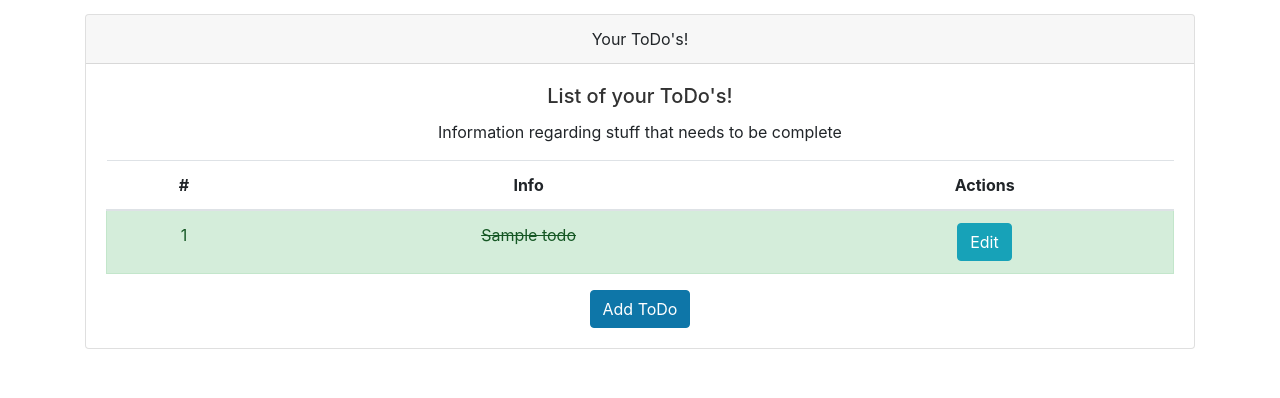
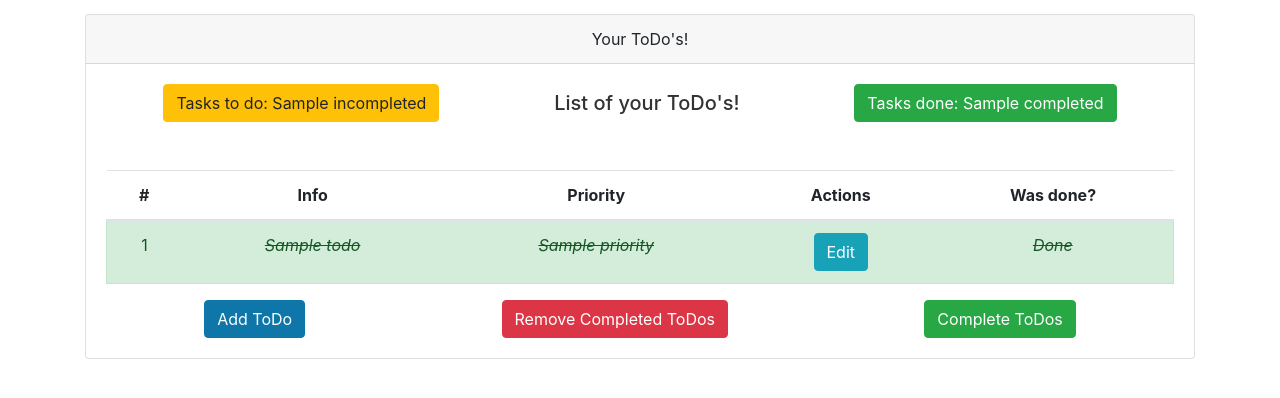
Before and after one commit to fabiopalacio/ToDoAppFastApi, a FastAPI app: template templates/todo.html in a window 1280 px wide. Shown: the part 56-454 px from the top of the page. Run offline with FastAPI, Linux system fonts and the light colour scheme; the template is opened without the code that fills it: most values are stand-ins (such as "Sample title", 1, 10 or a date in 2020); parts of the project's set-up code (start-up, migrations or seed data) failed here and were passed over; some libraries are stand-ins or nearby versions.

Commit message:
Html and css adjustments

```diff
--- a/static/css/base.css
+++ b/static/css/base.css
@@ -1,22 +1,57 @@
-
 body {
-  background: #fafafa;
-  color: #33333a;
-  padding-top: 70px;
+    background: #fafafa;
+    color: #33333a;
+    padding-top: 70px;
 }
 
-h1, h2, h3, h4, h5, h6 {
-  color: #323232;
+h1,
+h2,
+h3,
+h4,
+h5,
+h6 {
+    color: #323232;
 }
 
 .main-color {
-  background-color: #0e76a8 ;
+    background-color: #0e76a8;
 }
 
 .strike-through-td {
     text-decoration: line-through;
 }
 
+#cursor-context-menu {
+    cursor: context-menu;
+}
+
+.info-frame {
+    display: inline-block;
+    font-weight: 400;
+    color: #212529;
+    text-align: center;
+    vertical-align: middle;
+    user-select: none;
+    background-color: transparent;
+    border: 1px solid transparent;
+    padding: 0.375rem 0.75rem;
+    font-size: 1rem;
+    line-height: 1.5;
+    border-radius: 0.25rem;
+}
+
+.info-frame-completed {
+    color: #fff;
+    background-color: #28a745;
+    border-color: #28a745;
+}
+
+.info-frame-incompleted {
+    color: #212529;
+    background-color: #ffc107;
+    border-color: #ffc107;
+}
+
 /* h1 {
   color: red;
 } */
--- a/static/js/base.js
+++ b/static/js/base.js
@@ -26,11 +26,12 @@ if (todoForm) {
             });
 
             if (response.ok) {
-                form.reset(); // Clear the form
+                window.location.href = "/todos/todo-page";
             } else {
                 // Handle error
                 const errorData = await response.json();
-                alert(`Error: ${errorData.detail}`);
+                console.log(`ERROR: Unexpected response`);
+                alert("An error occurred. Please try again.");
             }
         } catch (error) {
             console.error("Error:", error);
@@ -241,3 +242,62 @@ function logout() {
     // Redirect to the login page
     window.location.href = "/auth/login-page";
 }
+
+// Completing ToDos
+
+async function saveChanges() {
+    let checked_todos = document.querySelectorAll(
+        'input[name="is_todo_done"]:checked'
+    );
+    let todos_id = Array.from(checked_todos).map((checkbox) => checkbox.value);
+
+    console.log(todos_id);
+
+    payload = {
+        todos_id: todos_id,
+    };
+
+    try {
+        const response = await fetch("/todos/finish_todos", {
+            method: "PATCH",
+            headers: {
+                "Content-Type": "application/json",
+                Authorization: `Bearer ${getCookie("access_token")}`,
+            },
+            body: JSON.stringify(payload),
+        });
+
+        if (response.ok) {
+            window.location.href = "/todos/todo-page";
+        } else {
+            // Handle error
+            const errorData = await response.json();
+            alert(`Error: ${errorData.detail}`);
+        }
+    } catch (error) {
+        console.error("Error:", error);
+        alert("An error occurred. Please try again.");
+    }
+}
+
+async function removeCompleted() {
+    try {
+        const response = await fetch("/todos/delete_completed_todos", {
+            method: "DELETE",
+            headers: {
+                "Content-Type": "application/json",
+                Authorization: `Bearer ${getCookie("access_token")}`,
+            },
+        });
+        if (response.ok) {
+            window.location.href = "/todos/todo-page";
+        } else {
+            // Handle error
+            const errorData = await response.json();
+            alert(`Error: ${errorData.detail}`);
+        }
+    } catch (error) {
+        console.error("Error:", error);
+        alert("An error occurred. Please try again.");
+    }
+}
--- a/templates/navbar.html
+++ b/templates/navbar.html
@@ -18,7 +18,7 @@
             <ul class="navbar-nav ml-auto">
                 {% if user %}
                     <li class="nav-item m-1">
-                        <a type="button" class="btn btn-outline-light text-white" onclick="logout()">Logout</a>
+                        <a type="button" class="btn btn-light " onclick="logout()">Logout</a>
                     </li>
                 {% endif %}
             </ul>
--- a/templates/todo.html
+++ b/templates/todo.html
@@ -6,43 +6,66 @@
             Your ToDo's!
         </div>
         <div class="card-body">
-            <h5 class="card-title">
-                List of your ToDo's!
-            </h5>
-            <p class="card-text">
-                Information regarding stuff that needs to be complete
-            </p>
+            <div class="d-flex justify-content-around align-items-center mb-5">
+                <p class="card-text mb-0 info-frame info-frame-incompleted">
+                    Tasks to do: {{incompleted}}
+                </p>
+                <h5 class="card-title mb-0">
+                    List of your ToDo's!
+                </h5>
+                <p class="card-text mb-0 info-frame info-frame-completed">
+                    Tasks done: {{completed}}
+                </p>
+            </div>
+
             <table class="table table-hover">
                 <thead>
                     <tr>
                         <th scope="col">#</th>
                         <th scope="col">Info</th>
+                        <th scope="col">Priority</th>
                         <th scope="col">Actions</th>
+                        <th scope="col">Was done?</th>
+
+
                     </tr>
                 </thead>
                 <tbody>
                     {% for todo in todos %}
                         {% if todo.complete == False %}
-                            <tr class="pointer">
-                                <td>{{loop.index}}</td>
+                            <tr id="cursor-context-menu"  >
+                                <td >{{loop.index}}</td>
                                 <td>{{todo.title}}</td>
+                                <td >{{todo.priority}}</td>
                                 <td>
-                                    <button onclick="window.location.href='edit-todo-page/{{todo.id}}'" type="button" class="btn btn-info">Edit</button>
+                                    <button onclick="window.location.href='edit-todo-page/{{todo.id}}'" type="button" class="btn btn-info">View</button>
                                 </td>
+                                <td><input type="checkbox" name="is_todo_done" id="" value="{{todo.id}}"></td>
                             </tr>
                         {% else %}
                             <tr class="pointer alert alert-success">
                                 <td>{{loop.index}}</td>
-                                <td class = "strike-through-td">{{todo.title}}</td>
+                                <td class = "strike-through-td font-italic">{{todo.title}}</td>
+                                <td class = "strike-through-td font-italic">{{todo.priority}}</td>
+
                                 <td>
                                     <button onclick="window.location.href='edit-todo-page/{{todo.id}}'" type="button" class="btn btn-info">Edit</button>
                                 </td>
+                                <td  class = "strike-through-td font-italic">Done</td>
+
                             </tr>
                         {% endif %}
                     {% endfor %}
                 </tbody>
             </table>
-            <a href="add-todo-page" class="btn btn-primary"> Add ToDo</a>
+            <div class="d-flex justify-content-around">
+
+                <a href="add-todo-page" class="btn btn-primary mx-5"> Add ToDo</a>
+                <button type="button" class="btn btn-danger mx-5" id="remove-todos-btn" onclick="removeCompleted()">
+                    Remove Completed ToDos</button>
+                <button type="button" class="btn btn-success mx-5" id="complete-todos-btn" onclick="saveChanges()">
+                    Complete ToDos</button>
+            </div>
         </div>
     </div>
 </div>
```
Also changed, not shown: templates/add-todo.html (+9 -4 lines), templates/edit-todo.html (+8 -6 lines).
